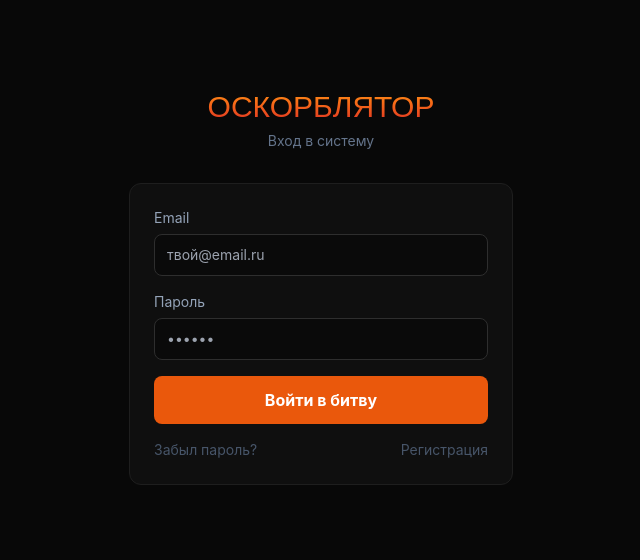
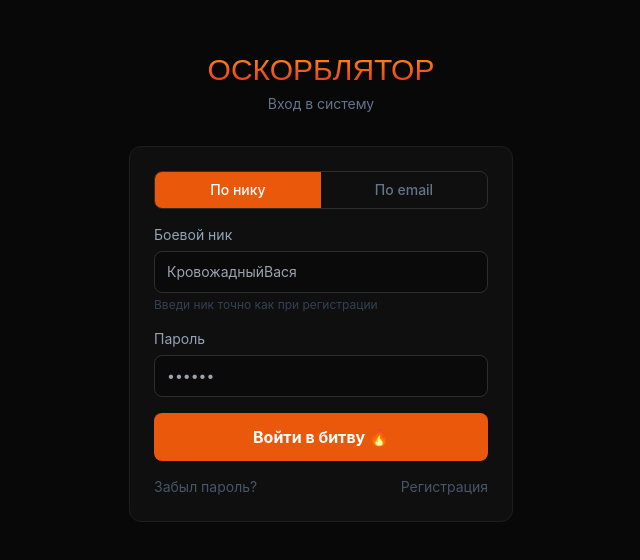
Before and after one commit to shifrinwork/oskorblator, a Next.js app: page /login in a window 1280 px wide. Shown: the part 114-674 px from the top of the page, without its empty margins (319-959 px from the left). Built offline with nearby package versions, Linux system fonts and the light colour scheme; no server answers.

Commit message:
feat: email optional on register, login by username via RPC

```diff
--- a/src/app/login/page.tsx
+++ b/src/app/login/page.tsx
@@ -4,13 +4,17 @@ import Link from "next/link";
 import { useRouter } from "next/navigation";
 import { createClient } from "@/lib/supabase";
 
+type LoginMode = "username" | "email";
+
 export default function LoginPage() {
+  const [loginMode, setLoginMode] = useState<LoginMode>("username");
+  const [username, setUsername] = useState("");
   const [email, setEmail] = useState("");
   const [password, setPassword] = useState("");
   const [loading, setLoading] = useState(false);
   const [error, setError] = useState("");
+  const [resetMode, setResetMode] = useState(false);
   const [resetSent, setResetSent] = useState(false);
-  const [resetMode, setResetMode] = useState(false);
   const router = useRouter();
   const supabase = createClient();
 
@@ -18,19 +22,64 @@ export default function LoginPage() {
     e.preventDefault();
     setError("");
     setLoading(true);
-    const { error } = await supabase.auth.signInWithPassword({ email, password });
-    if (error) {
-      setError("Неверный email или пароль");
-    } else {
+
+    try {
+      let authEmail = email.trim();
+
+      // Если входим по нику — ищем email в профиле
+      if (loginMode === "username") {
+        const { data: profile } = await supabase
+          .from("profiles")
+          .select("id")
+          .eq("username", username.trim())
+          .maybeSingle();
+
+        if (!profile) {
+          setError("Игрок с таким ником не найден.");
+          return;
+        }
+
+        // Получаем email через служебный запрос
+        // (email хранится в auth.users, но мы знаем паттерн для технических адресов)
+        // Пробуем войти через технический email формата: {username}.{rand}@oskorblator.noemail
+        // Поскольку мы не знаем rand — пробуем сначала напрямую по нику через signInWithPassword
+        // Для этого используем auth.admin через RPC или просто просим ввести email
+
+        // Ищем email через RPC-функцию (security definer имеет доступ к auth.users)
+        const { data: foundEmail } = await supabase.rpc("get_email_by_username", {
+          uname: username.trim(),
+        });
+
+        if (!foundEmail) {
+          setError("Игрок с таким ником не найден.");
+          return;
+        }
+
+        authEmail = foundEmail as string;
+      }
+
+      const { error: signInError } = await supabase.auth.signInWithPassword({
+        email: authEmail,
+        password,
+      });
+
+      if (signInError) {
+        setError("Неверный email или пароль.");
+        return;
+      }
+
       router.push("/dashboard");
+    } catch {
+      setError("Что-то пошло не так. Попробуй ещё раз.");
+    } finally {
+      setLoading(false);
     }
-    setLoading(false);
   };
 
   const handleReset = async (e: React.FormEvent) => {
     e.preventDefault();
     setLoading(true);
-    await supabase.auth.resetPasswordForEmail(email, {
+    await supabase.auth.resetPasswordForEmail(email.trim(), {
       redirectTo: `${window.location.origin}/reset-password`,
     });
     setResetSent(true);
@@ -53,16 +102,22 @@ export default function LoginPage() {
           {resetSent ? (
             <div className="text-center py-4 space-y-3">
               <div className="text-4xl">📧</div>
-              <p className="text-slate-300">Ссылка для сброса пароля отправлена на {email}</p>
+              <p className="text-slate-300 text-sm">
+                Ссылка для сброса пароля отправлена на{" "}
+                <span className="text-orange-400">{email}</span>
+              </p>
               <button
                 onClick={() => { setResetSent(false); setResetMode(false); }}
                 className="text-orange-400 text-sm hover:underline"
               >
-                Вернуться ко входу
+                ← Вернуться ко входу
               </button>
             </div>
-          ) : (
-            <form onSubmit={resetMode ? handleReset : handleLogin} className="space-y-4">
+          ) : resetMode ? (
+            <form onSubmit={handleReset} className="space-y-4">
+              <p className="text-xs text-slate-500">
+                Введи email который указывал при регистрации
+              </p>
               <div>
                 <label className="block text-sm text-slate-400 mb-1.5">Email</label>
                 <input
@@ -74,7 +129,83 @@ export default function LoginPage() {
                   className="w-full px-3 py-2.5 rounded-lg bg-[#0a0a0a] border border-[#2e2e2e] focus:border-orange-500 focus:outline-none text-slate-200 text-sm transition-colors"
                 />
               </div>
-              {!resetMode && (
+              {error && (
+                <div className="p-3 rounded-lg bg-red-950/30 border border-red-800/50 text-red-400 text-sm">
+                  {error}
+                </div>
+              )}
+              <button
+                type="submit"
+                disabled={loading}
+                className="w-full py-3 rounded-lg bg-orange-600 hover:bg-orange-500 disabled:opacity-50 font-bold text-white transition-colors"
+              >
+                {loading ? "Отправляем..." : "Отправить ссылку"}
+              </button>
+              <button
+                type="button"
+                onClick={() => setResetMode(false)}
+                className="w-full text-sm text-slate-600 hover:text-slate-400 transition-colors"
+              >
+                ← Назад
+              </button>
+            </form>
+          ) : (
+            <form onSubmit={handleLogin} className="space-y-4">
+              {/* Переключатель ник / email */}
+              <div className="flex rounded-lg overflow-hidden border border-[#2e2e2e]">
+                <button
+                  type="button"
+                  onClick={() => { setLoginMode("username"); setError(""); }}
+                  className={`flex-1 py-2 text-sm font-medium transition-colors ${
+                    loginMode === "username"
+                      ? "bg-orange-600 text-white"
+                      : "bg-transparent text-slate-500 hover:text-slate-300"
+                  }`}
+                >
+                  По нику
+                </button>
+                <button
+                  type="button"
+                  onClick={() => { setLoginMode("email"); setError(""); }}
+                  className={`flex-1 py-2 text-sm font-medium transition-colors ${
+                    loginMode === "email"
+                      ? "bg-orange-600 text-white"
+                      : "bg-transparent text-slate-500 hover:text-slate-300"
+                  }`}
+                >
+                  По email
+                </button>
+              </div>
+
+              {loginMode === "username" ? (
+                <div>
+                  <label className="block text-sm text-slate-400 mb-1.5">Боевой ник</label>
+                  <input
+                    type="text"
+                    value={username}
+                    onChange={(e) => setUsername(e.target.value)}
+                    required
+                    placeholder="КровожадныйВася"
+                    className="w-full px-3 py-2.5 rounded-lg bg-[#0a0a0a] border border-[#2e2e2e] focus:border-orange-500 focus:outline-none text-slate-200 text-sm transition-colors"
+                  />
+                  <p className="text-xs text-slate-700 mt-1">
+                    Введи ник точно как при регистрации
+                  </p>
+                </div>
+              ) : (
+                <div>
+                  <label className="block text-sm text-slate-400 mb-1.5">Email</label>
+                  <input
+                    type="email"
+                    value={email}
+                    onChange={(e) => setEmail(e.target.value)}
+                    required
+                    placeholder="твой@email.ru"
+                    className="w-full px-3 py-2.5 rounded-lg bg-[#0a0a0a] border border-[#2e2e2e] focus:border-orange-500 focus:outline-none text-slate-200 text-sm transition-colors"
+                  />
+                </div>
+              )}
+
               <div>
                 <label className="block text-sm text-slate-400 mb-1.5">Пароль</label>
                 <input
@@ -86,33 +217,32 @@ export default function LoginPage() {
                   className="w-full px-3 py-2.5 rounded-lg bg-[#0a0a0a] border border-[#2e2e2e] focus:border-orange-500 focus:outline-none text-slate-200 text-sm transition-colors"
                 />
               </div>
-              )}
+
               {error && (
                 <div className="p-3 rounded-lg bg-red-950/30 border border-red-800/50 text-red-400 text-sm">
                   {error}
                 </div>
               )}
+
               <button
                 type="submit"
                 disabled={loading}
                 className="w-full py-3 rounded-lg bg-orange-600 hover:bg-orange-500 disabled:opacity-50 font-bold text-white transition-colors"
               >
-                {loading ? "..." : resetMode ? "Отправить ссылку" : "Войти в битву"}
+                {loading ? "Входим..." : "Войти в битву 🔥"}
               </button>
 
               <div className="flex justify-between text-sm text-slate-600">
                 <button
                   type="button"
-                  onClick={() => setResetMode(!resetMode)}
+                  onClick={() => setResetMode(true)}
                   className="hover:text-orange-400 transition-colors"
                 >
-                  {resetMode ? "← Назад" : "Забыл пароль?"}
+                  Забыл пароль?
                 </button>
-                {!resetMode && (
                 <Link href="/register" className="hover:text-orange-400 transition-colors">
                   Регистрация
                 </Link>
-                )}
               </div>
             </form>
           )}
--- a/src/app/register/page.tsx
+++ b/src/app/register/page.tsx
@@ -8,8 +8,8 @@ import DisclaimerModal from "@/components/DisclaimerModal";
 export default function RegisterPage() {
   const [step, setStep] = useState<"disclaimer" | "form">("disclaimer");
   const [username, setUsername] = useState("");
+  const [password, setPassword] = useState("");
   const [email, setEmail] = useState("");
-  const [password, setPassword] = useState("");
   const [avatarFile, setAvatarFile] = useState<File | null>(null);
   const [avatarPreview, setAvatarPreview] = useState<string | null>(null);
   const [loading, setLoading] = useState(false);
@@ -33,11 +33,13 @@ export default function RegisterPage() {
     setLoading(true);
 
     try {
-      // Check username availability
+      const cleanUsername = username.trim();
+
+      // Проверяем доступность ника
       const { data: existing } = await supabase
         .from("profiles")
         .select("id")
-        .eq("username", username.trim())
+        .eq("username", cleanUsername)
         .maybeSingle();
 
       if (existing) {
@@ -45,14 +47,22 @@ export default function RegisterPage() {
         return;
       }
 
-      let avatarUrl: string | null = null;
+      // Если email не введён — генерируем технический адрес
+      // (Supabase требует email, но пользователь его не видит)
+      const rand = Math.random().toString(36).slice(2, 8);
+      const authEmail = email.trim()
+        ? email.trim()
+        : `${cleanUsername.toLowerCase()}.${rand}@oskorblator.noemail`;
 
-      // Sign up
       const { data: authData, error: signUpError } = await supabase.auth.signUp({
-        email,
+        email: authEmail,
         password,
         options: {
-          data: { username: username.trim() },
+          data: {
+            username: cleanUsername,
+            // Флаг — использовал ли реальный email
+            has_real_email: !!email.trim(),
+          },
         },
       });
 
@@ -61,8 +71,9 @@ export default function RegisterPage() {
       const userId = authData.user?.id;
       if (!userId) throw new Error("Ошибка создания аккаунта");
 
-      // Upload avatar if provided
-      if (avatarFile && userId) {
+      // Загрузка аватарки
+      let avatarUrl: string | null = null;
+      if (avatarFile) {
         const ext = avatarFile.name.split(".").pop();
         const path = `${userId}/avatar.${ext}`;
         const { error: uploadError } = await supabase.storage
@@ -77,7 +88,6 @@ export default function RegisterPage() {
         }
       }
 
-      // Update profile with avatar if uploaded
       if (avatarUrl) {
         await supabase
           .from("profiles")
@@ -87,7 +97,15 @@ export default function RegisterPage() {
 
       router.push("/dashboard");
     } catch (err: unknown) {
-      setError(err instanceof Error ? err.message : "Что-то пошло не так");
+      const msg = err instanceof Error ? err.message : "Что-то пошло не так";
+      // Переводим типичные ошибки Supabase на русский
+      if (msg.includes("already registered")) {
+        setError("Этот email уже используется.");
+      } else if (msg.includes("Password should be")) {
+        setError("Пароль слишком короткий — минимум 6 символов.");
+      } else {
+        setError(msg);
+      }
     } finally {
       setLoading(false);
     }
@@ -109,7 +127,8 @@ export default function RegisterPage() {
 
         <div className="rounded-xl border border-[#1e1e1e] bg-[#0f0f0f] p-6">
           <form onSubmit={handleSubmit} className="space-y-4">
-            {/* Avatar */}
+
+            {/* Аватарка */}
             <div className="flex flex-col items-center gap-3">
               <button
                 type="button"
@@ -124,7 +143,7 @@ export default function RegisterPage() {
                 )}
               </button>
               <p className="text-xs text-slate-600">
-                {avatarPreview ? "Нажми чтобы сменить" : "Добавить аватарку (не обязательно)"}
+                {avatarPreview ? "Нажми чтобы сменить" : "Аватарка (не обязательно)"}
               </p>
               <input
                 ref={fileInputRef}
@@ -135,7 +154,7 @@ export default function RegisterPage() {
               />
             </div>
 
-            {/* Username */}
+            {/* Ник */}
             <div>
               <label className="block text-sm text-slate-400 mb-1.5">
                 Боевой ник <span className="text-orange-500">*</span>
@@ -152,23 +171,7 @@ export default function RegisterPage() {
               />
             </div>
 
-            {/* Email */}
-            <div>
-              <label className="block text-sm text-slate-400 mb-1.5">
-                Email <span className="text-orange-500">*</span>{" "}
-                <span className="text-xs text-slate-600">(для восстановления пароля)</span>
-              </label>
-              <input
-                type="email"
-                value={email}
-                onChange={(e) => setEmail(e.target.value)}
-                placeholder="bойец@mail.ru"
-                required
-                className="w-full px-3 py-2.5 rounded-lg bg-[#0a0a0a] border border-[#2e2e2e] focus:border-orange-500 focus:outline-none text-slate-200 text-sm transition-colors"
-              />
-            </div>
-
-            {/* Password */}
+            {/* Пароль */}
             <div>
               <label className="block text-sm text-slate-400 mb-1.5">
                 Пароль <span className="text-orange-500">*</span>
@@ -197,6 +200,29 @@ export default function RegisterPage() {
             >
               {loading ? "Создаём аккаунт..." : "Вступить в битву 🔥"}
             </button>
+
+            {/* Email — необязательный, внизу */}
+            <div className="pt-2 border-t border-[#1e1e1e]">
+              <label className="block text-sm text-slate-600 mb-1.5">
+                Email{" "}
+                <span className="text-xs text-slate-700">
+                  — не обязателен, только для восстановления пароля
+                </span>
+              </label>
+              <input
+                type="email"
+                value={email}
+                onChange={(e) => setEmail(e.target.value)}
+                placeholder="твой@email.ru (необязательно)"
+                className="w-full px-3 py-2.5 rounded-lg bg-[#0a0a0a] border border-[#2e2e2e] focus:border-slate-500 focus:outline-none text-slate-400 text-sm transition-colors placeholder:text-slate-700"
+              />
+              {!email && (
+                <p className="text-xs text-slate-700 mt-1">
+                  ⚠️ Без email восстановить пароль будет невозможно
+                </p>
+              )}
+            </div>
+
           </form>
 
           <p className="text-center text-sm text-slate-600 mt-4">
```
Lines whose indentation alone changed are shown as unchanged.
